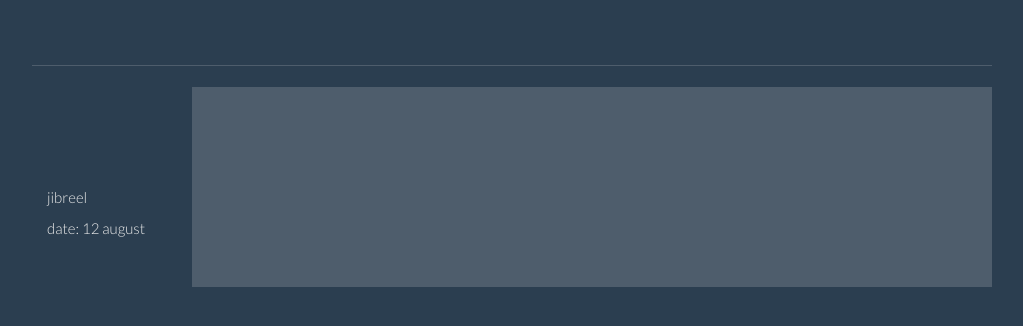
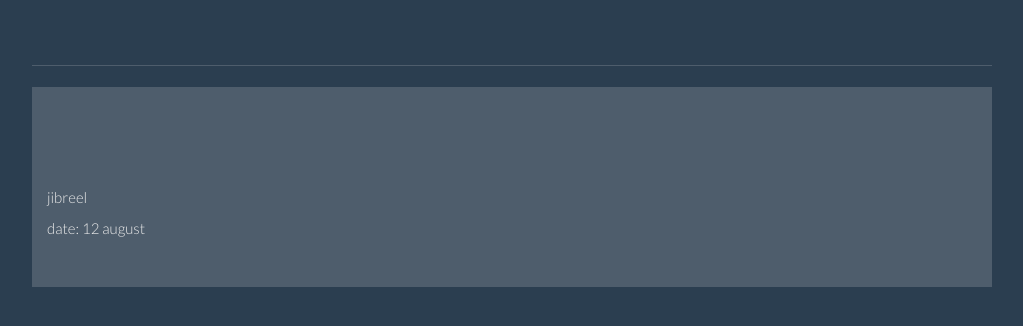
Before and after one commit to spaceexperiment/forum-app, a Flask app: template app/templates/thread.html in a window 1280 px wide. Shown: the part 40-366 px from the top of the page, without its empty margins (128-1151 px from the left). Run offline with Flask 2, Linux system fonts and the light colour scheme; the template is opened without the code that fills it, so the values that code supplies are empty; style sheets or scripts are compiled from the project's sources; parts of the project's set-up code (start-up, migrations or seed data) failed here and were passed over; some libraries are stand-ins or nearby versions.

Commit message:
some thread page setup

```diff
--- a/app/static/css/thread.css
+++ b/app/static/css/thread.css
@@ -1,3 +1,6 @@
+.thread .post {
+  background: #4e5d6c;
+}
 .thread .post .user {
   height: 200px;
 }
@@ -8,4 +11,8 @@
 .thread .post .post-body {
   background: #4e5d6c;
   min-height: 200px;
+  padding: 20px;
+  margin: 0;
+  color: white;
+  font-weight: bold;
 }
--- a/app/templates/thread.html
+++ b/app/templates/thread.html
@@ -2,7 +2,7 @@
 
 {% block head %}
 <title>Forum ~ main</title>
-<link rel="stylesheet" type="text/css" href="{{url_for('static', filename='css/thread.css')}}">
+	{{ macros.css('thread.css') }}
 {% endblock %}
 
 
@@ -14,15 +14,18 @@
 	 	</div>
 
 	 	<div class="post">
+
 		 	<div class="user col-sm-2">
 		 		<div class="image"></div>
 		 		<p>jibreel</p>
 		 		<p>date: 12 august</p>
 		 	</div>
+
 		 	<div class="post-body col-sm-10">
 		 		{{ thread['body'] }}
 		 	</div>
 
+		 	<div class="clear"></div>
 	 	</div>
 
 	</div>
--- a/dev/sass/thread.sass
+++ b/dev/sass/thread.sass
@@ -1,4 +1,5 @@
 .thread .post
+  background: #4e5d6c
   .user
 
     .image
@@ -10,3 +11,8 @@
   .post-body
     background: #4e5d6c
     min-height: 200px
+    padding: 20px
+    margin: 0
+    color: white
+    font-weight: bold
+    // word-spacing: 4px
```
